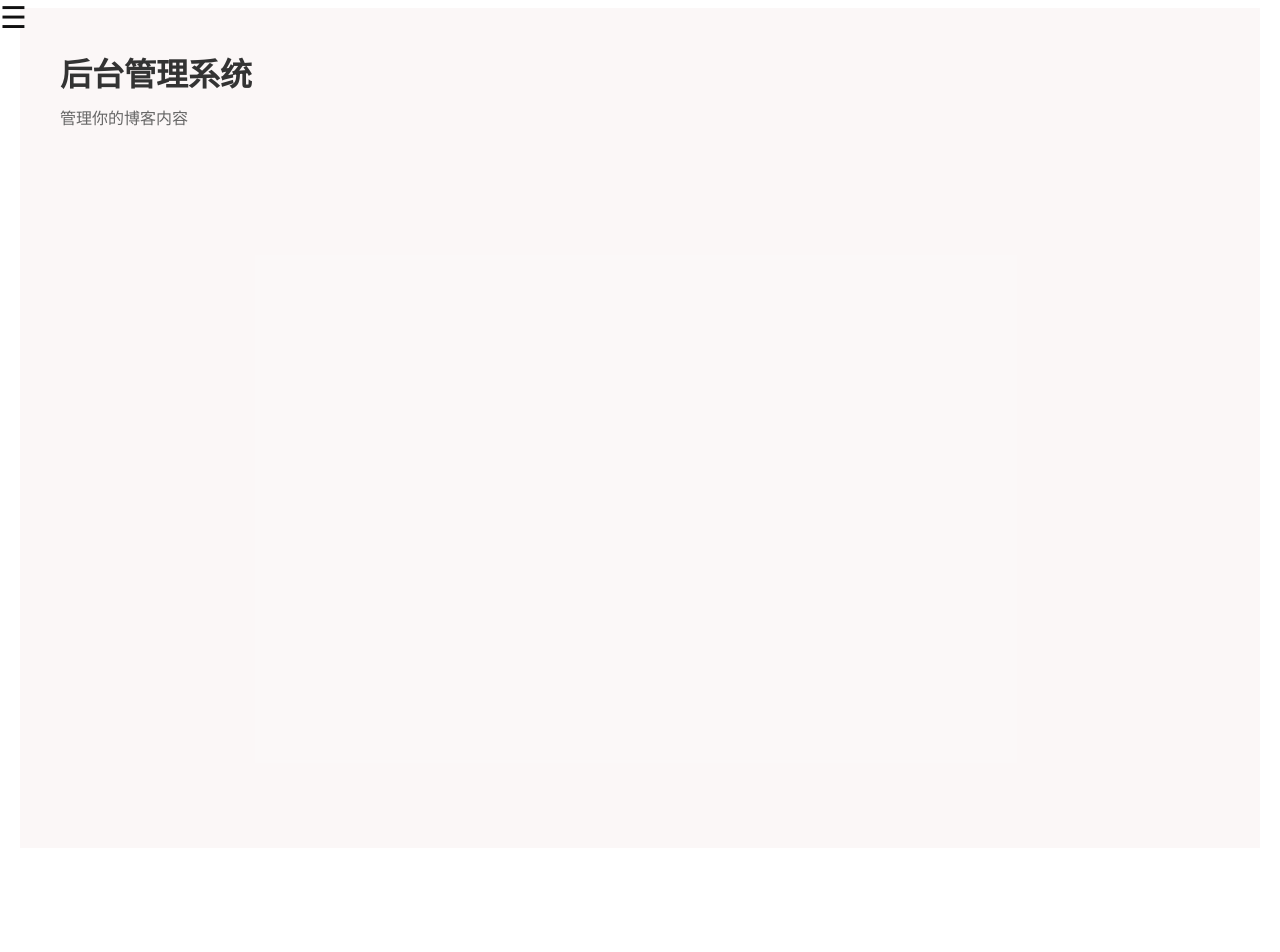
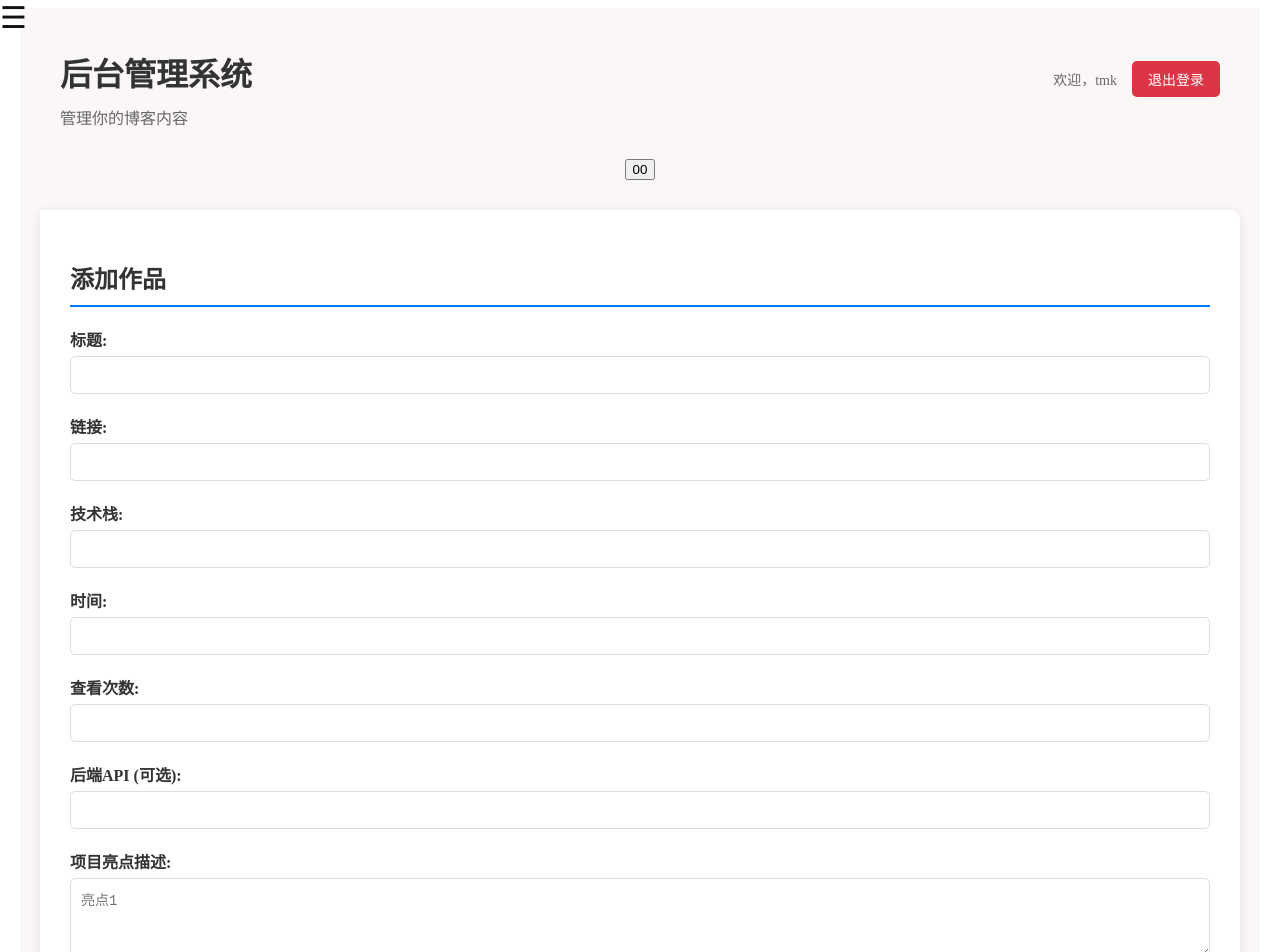
Before and after one commit to xkai003/myblog_vue, a Vue app: page /management in a window 1280 px wide. Shown: the top 952 px of the page. Before the commit the page ends 856 px from the top, so only its background shows below. Built offline with nearby package versions, Linux system fonts and the light colour scheme.

Commit message:
优化作品管理

```diff
--- a/src/views/management/index.vue
+++ b/src/views/management/index.vue
@@ -7,157 +7,145 @@
             <p>管理你的博客内容</p>
           </div>
           <div class="header-actions">
-            <!-- <span class="welcome-text">欢迎，{{ getCurrentUser() }}</span> -->
-            <!-- <button @click="logout" class="logout-btn">退出登录</button> -->
+            <span class="welcome-text">欢迎，tmk</span>
+            <button class="logout-btn">退出登录</button>
           </div>
         </div>
       </div>
 
-        <!-- <div class="tabs">
-        <button
-            v-for="tab in tabs"
-            :key="tab.name"
-            :class="['tab-button', { active: activeTab === tab.name }]"
-            @click="activeTab = tab.name"
-        >
-            {{ tab.label }}
-        </button>
-        </div> -->
+      <div class="tabs">
+        <button>00</button>
+      </div>
 
       <!-- 作品管理 -->
-        <!-- <div v-if="activeTab === 'works'" class="tab-content">
+      <div class="tab-content">
         <h2>添加作品</h2>
-        <form @submit.prevent="addWork" class="admin-form">
+        <form class="admin-form">
             <div class="form-group">
             <label>标题:</label>
-            <input v-model="newWork.title" type="text" required>
+            <input type="text" required>
             </div>
             <div class="form-group">
             <label>链接:</label>
-            <input v-model="newWork.label" type="url" required>
+            <input type="url" required>
             </div>
             <div class="form-group">
             <label>技术栈:</label>
-            <input v-model="newWork.technology" type="text" required>
+            <input type="text" required>
             </div>
             <div class="form-group">
             <label>时间:</label>
-            <input v-model="newWork.time" type="text" required>
+            <input type="text" required>
             </div>
             <div class="form-group">
             <label>查看次数:</label>
-            <input v-model.number="newWork.look" type="number" required>
+            <input type="number" required>
             </div>
             <div class="form-group">
             <label>后端API (可选):</label>
-            <input v-model="newWork.api" type="url">
+            <input type="url">
             </div>
             <div class="form-group">
             <label>项目亮点描述:</label>
-            <textarea v-model="newWork.wb_p1" rows="3" placeholder="亮点1"></textarea>
-            <textarea v-model="newWork.wb_p2" rows="3" placeholder="亮点2"></textarea>
-            <textarea v-model="newWork.wb_p3" rows="3" placeholder="亮点3"></textarea>
+            <textarea rows="3" placeholder="亮点1"></textarea>
+            <textarea rows="3" placeholder="亮点2"></textarea>
+            <textarea rows="3" placeholder="亮点3"></textarea>
             </div>
             <button type="submit" class="submit-btn">添加作品</button>
         </form>
 
         <h3>现有作品列表</h3>
         <div class="items-list">
-            <div v-for="(item, index) in workslist" :key="index" class="item-card">
-            <h4>{{ item.title }}</h4>
-            <p>{{ item.technology }}</p>
-            <button @click="deleteWork(index)" class="delete-btn">删除</button>
+            <div class="item-card">
+              <h4>1</h4>
+              <p>1</p>
+              <button class="delete-btn">删除</button>
             </div>
         </div>
-        </div> -->
 
         <!-- 笔记管理 -->
-        <!-- <div v-if="activeTab === 'notes'" class="tab-content">
+        <div class="tab-content">
+
         <h2>添加笔记</h2>
-        <form @submit.prevent="addNote" class="admin-form">
+        <form class="admin-form">
             <div class="form-group">
             <label>标题:</label>
-            <input v-model="newNote.title" type="text" required>
+            <input type="text" required>
             </div>
             <div class="form-group">
             <label>链接:</label>
-            <input v-model="newNote.label" type="url" required>
+            <input type="url" required>
             </div>
             <div class="form-group">
             <label>描述:</label>
-            <textarea v-model="newNote.description" rows="4" required></textarea>
+            <textarea rows="4" required></textarea>
             </div>
             <div class="form-group">
             <label>时间:</label>
-            <input v-model="newNote.time" type="text" required>
+            <input type="text" required>
             </div>
             <div class="form-group">
             <label>查看次数:</label>
-            <input v-model.number="newNote.look" type="number" required>
+            <input type="number" required>
             </div>
             <button type="submit" class="submit-btn">添加笔记</button>
         </form>
-
         <h3>现有笔记列表</h3>
         <div class="items-list">
-            <div v-for="(item, index) in noteslist" :key="index" class="item-card">
-            <h4>{{ item.title }}</h4>
-            <p>{{ item.description }}</p>
-            <button @click="deleteNote(index)" class="delete-btn">删除</button>
+              <div class="item-card">
+                <h4>h4</h4>
+                <p>p</p>
+                <button class="delete-btn">删除</button>
               </div>
         </div>
-        </div> -->
 
         <!-- 旅游管理 -->
-        <!-- <div v-if="activeTab === 'travel'" class="tab-content">
+        <div class="tab-content">
         <h2>添加旅游记录</h2>
-        <form @submit.prevent="addTravel" class="admin-form">
+        <form class="admin-form">
             <div class="form-group">
             <label>标题:</label>
-            <input v-model="newTravel.title" type="text" required>
+            <input type="text" required>
             </div>
             <div class="form-group">
             <label>链接:</label>
-            <input v-model="newTravel.label" type="url" required>
+            <input type="url" required>
             </div>
             <div class="form-group">
             <label>地点:</label>
-            <input v-model="newTravel.location" type="text" required>
+            <input type="text" required>
             </div>
             <div class="form-group">
             <label>描述:</label>
-            <textarea v-model="newTravel.description" rows="4" required></textarea>
+            <textarea rows="4" required></textarea>
             </div>
             <div class="form-group">
             <label>时间:</label>
-            <input v-model="newTravel.time" type="text" required>
+            <input type="text" required>
             </div>
             <div class="form-group">
             <label>查看次数:</label>
-            <input v-model.number="newTravel.look" type="number" required>
+            <input type="number" required>
             </div>
             <button type="submit" class="submit-btn">添加旅游记录</button>
         </form>
 
         <h3>现有旅游记录列表</h3>
         <div class="items-list">
-            <div v-for="(item, index) in travellist" :key="index" class="item-card">
-            <h4>{{ item.title }}</h4>
-            <p>{{ item.location }} - {{ item.description }}</p>
-            <button @click="deleteTravel(index)" class="delete-btn">删除</button>
+            <div class="item-card">
+            <h4>标题</h4>
+            <p>说明</p>
+            <button class="delete-btn">删除</button>
             </div>
         </div>
-        </div> -->
+        </div>
 
         <!-- 保存按钮 -->
-        <!-- <div class="save-section">
-        <button @click="saveToGist" class="save-btn" :disabled="saving">
-            {{ saving ? '保存中...' : '保存到 GitHub Gist' }}
-        </button>
-        <div v-if="saveMessage" :class="['message', saveSuccess ? 'success' : 'error']">
-            {{ saveMessage }}
+        <div class="save-section">
+        <button class="save-btn">保存到 GitHub Gist</button>
         </div>
-        </div> -->
+      </div>
+      </div>
     </div>
 </template>
 
```
Lines whose indentation alone changed are shown as unchanged.
